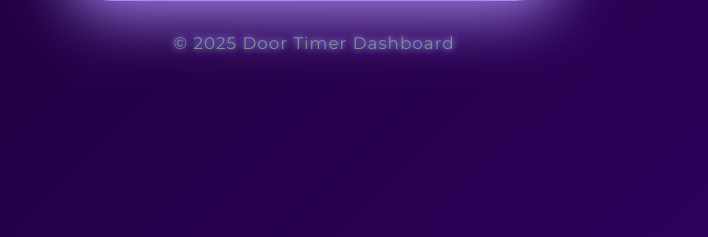
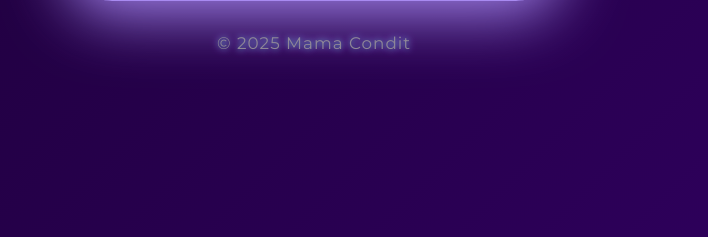
Before and after one commit to KCondit/door-timer, a Flask app: page / in a window 1280 px wide. Shown: the part 375-612 px from the top of the page, without its empty margins (326-1034 px from the left). Run offline with Flask 3, Linux system fonts and the light colour scheme; some libraries are stand-ins or nearby versions.

Commit message:
Update index.html

```diff
--- a/templates/index.html
+++ b/templates/index.html
@@ -2,7 +2,7 @@
 <html lang="en">
 <head>
     <meta charset="UTF-8">
-    <title>Door Timer Dashboard</title>
+    <title>Condit Bathroom Tracker</title>
     <link rel="stylesheet" href="{{ url_for('static', filename='styles.css') }}">
     <link rel="preconnect" href="https://fonts.googleapis.com">
     <link rel="preconnect" href="https://fonts.gstatic.com" crossorigin>
@@ -22,7 +22,7 @@
         </div>
     </div>
     <div class="footer">
-        &copy; {{ 2025 }} Door Timer Dashboard
+        &copy; {{ 2025 }} Mama Condit
     </div>
     <script>
       function poll() {
```
